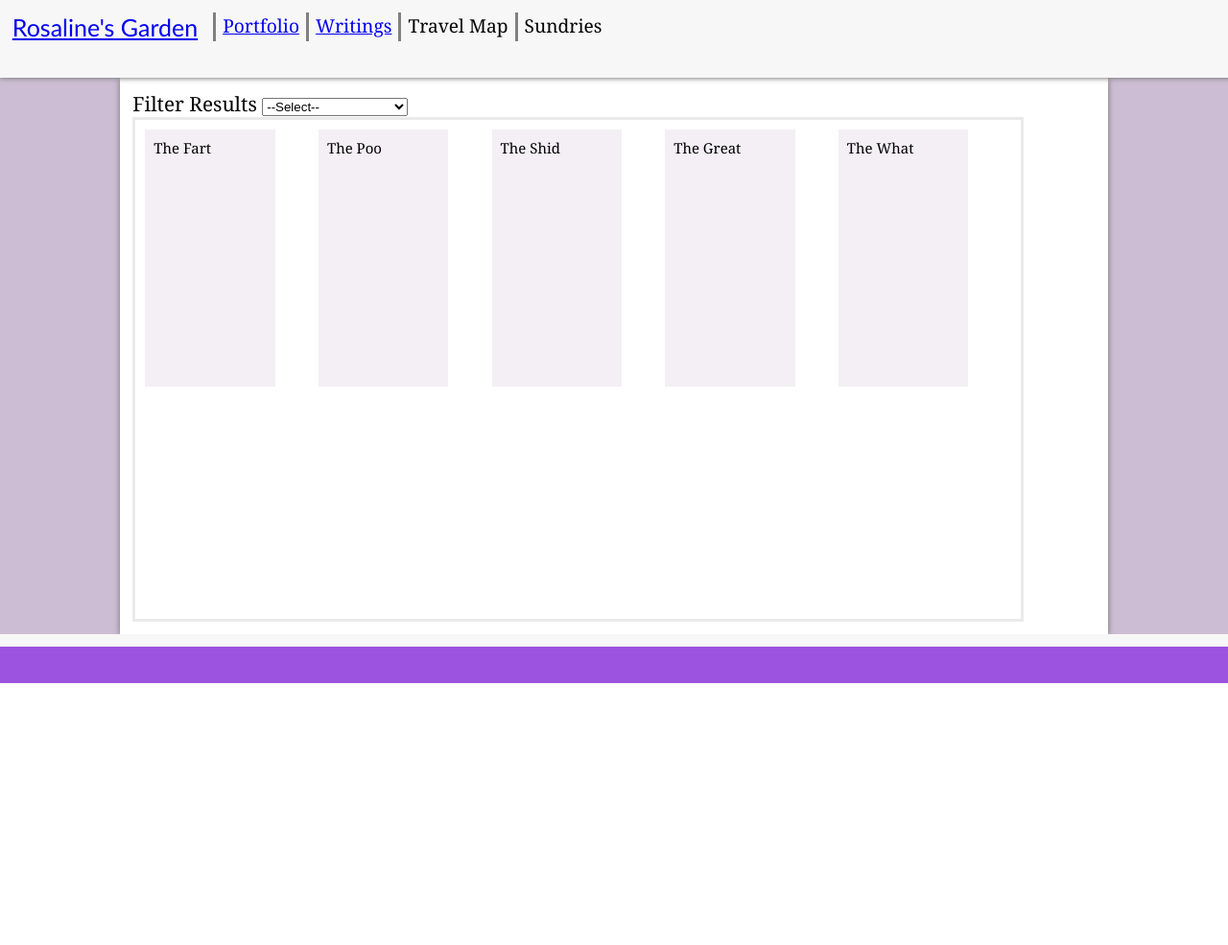
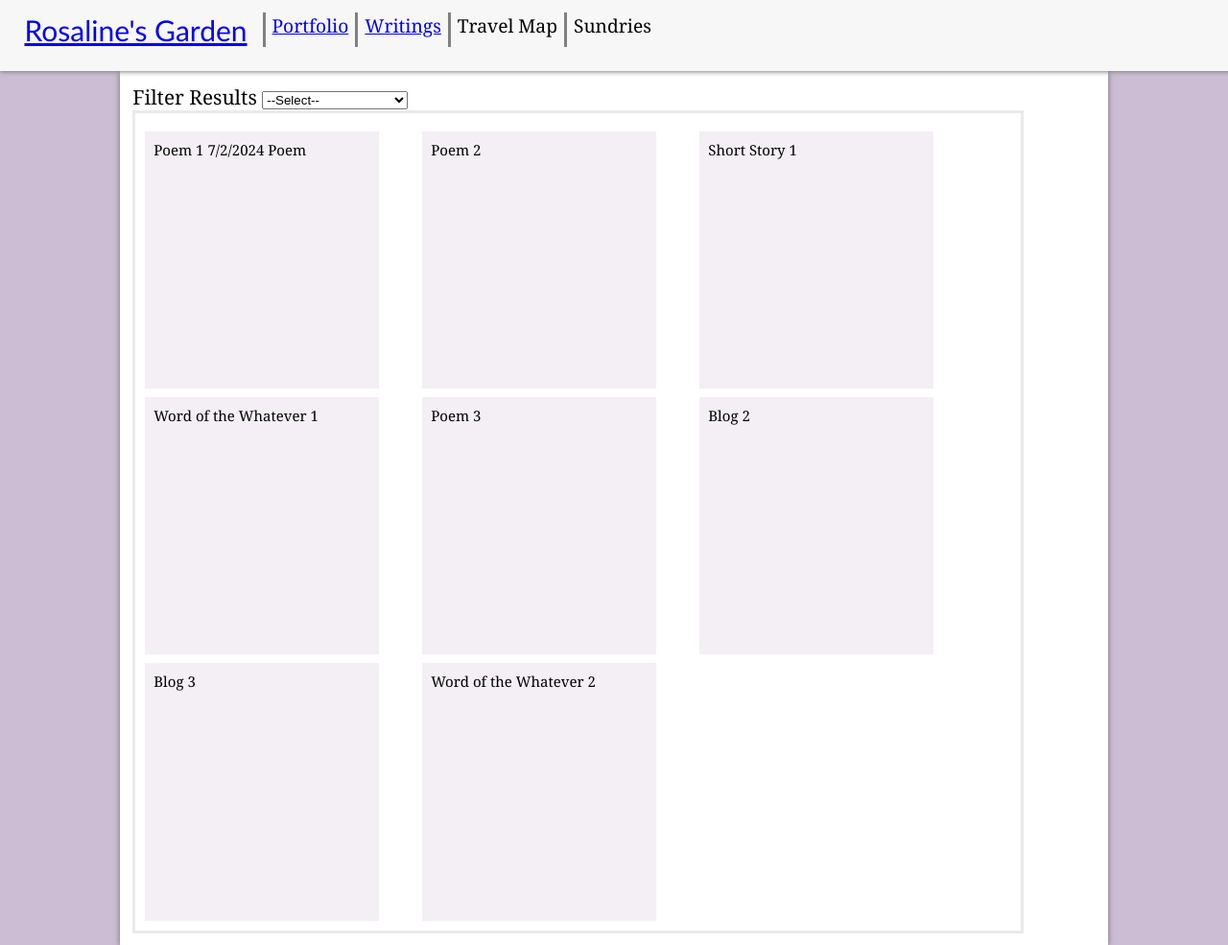
Before and after one commit to SereneMOS/Personal-Website, a plain HTML site: page writings.html in a window 1280 px wide. Shown: the top 985 px of the page at 96% size. Before the commit the page ends 800 px from the top, so only its background shows below. Drawn offline with Linux system fonts and the light colour scheme.

Commit message:
Modified styling for header on all pages; got writing post content to space out properly and resize automatically.

```diff
--- a/writings.html
+++ b/writings.html
@@ -11,7 +11,7 @@
             position: relative;
             display: flex;
             padding: 1%;
-            padding-bottom: 3%;
+            padding-bottom: 2%;
             width: 99%;
         }
         #header {
@@ -19,7 +19,8 @@
             border-color: gray;
             padding-right: 16px;
             font-family: 'Trebuchet MS', 'Lucida Sans Unicode', 'Lucida Grande', 'Lucida Sans', Arial, sans-serif;
-            font-size: 25px;
+            font-size: 30px;
+            padding-left: 1%;
         }
         #portfolio {
             border-right: solid;
@@ -73,9 +74,12 @@
         #writing-content {
             border: solid rgb(234, 234, 234);
             width: 90%;
-            height: 500px;
+            height: 100%;
             padding: 1%;
             display: flex;
+            flex-wrap: wrap;
+            flex-direction: row;
+            overflow: auto;
         }
         #sample1 {
             background-color: rgb(243, 239, 244);
@@ -84,6 +88,7 @@
             font-size: 15px;
             padding: 1%;
             margin-right: 5%;
+            margin-top: 1%;
         }
         #right-middle-div {
             width: 10%;
@@ -132,11 +137,19 @@
                 </select>
             </div>
             <div id="writing-content">
-                <div id="sample1">The Fart</div>
-                <div id="sample1">The Poo</div>
-                <div id="sample1">The Shid</div>
-                <div id="sample1">The Great</div>
-                <div id="sample1">The What</div>
+                <div id="sample1">
+                    <label>Poem 1</label>
+                    <label>7/2/2024</label>
+                    <label>Poem</label>
+                </div>
+                <div id="sample1">Poem 2</div>
+                <div id="sample1">Short Story 1</div>
+                <div id="sample1">Word of the Whatever 1</div>
+                <div id="sample1">Poem 3</div>
+                <div id="sample1">Blog 2</div>
+                <div id="sample1">Blog 3</div>
+                <div id="sample1">Word of the Whatever 2</div>
+
             </div>
         </div>
         <div id="right-middle-div"></div>
```
Also changed, not shown: home.html (+3 -2 lines), portfolio.html (+3 -2 lines).
